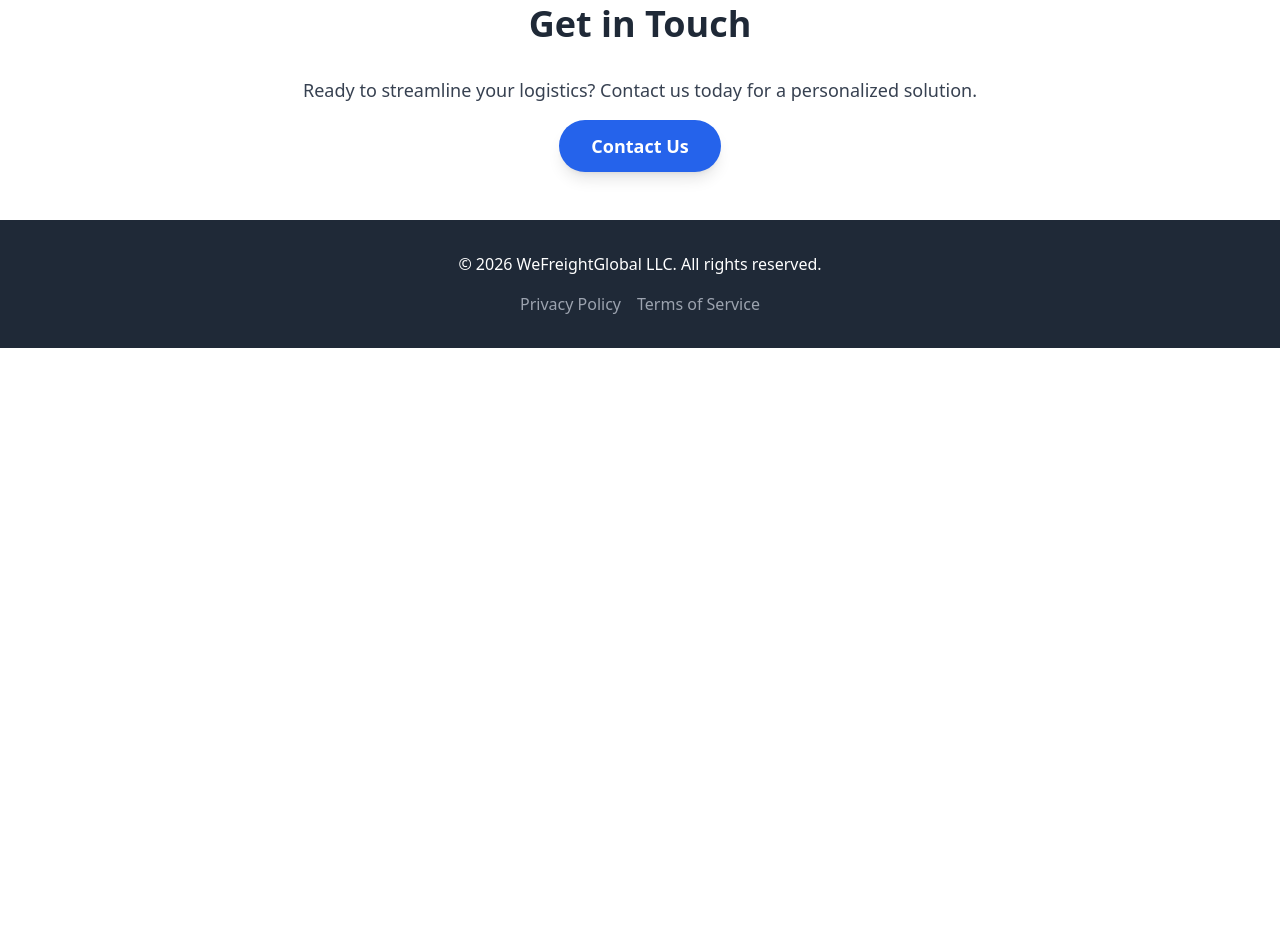
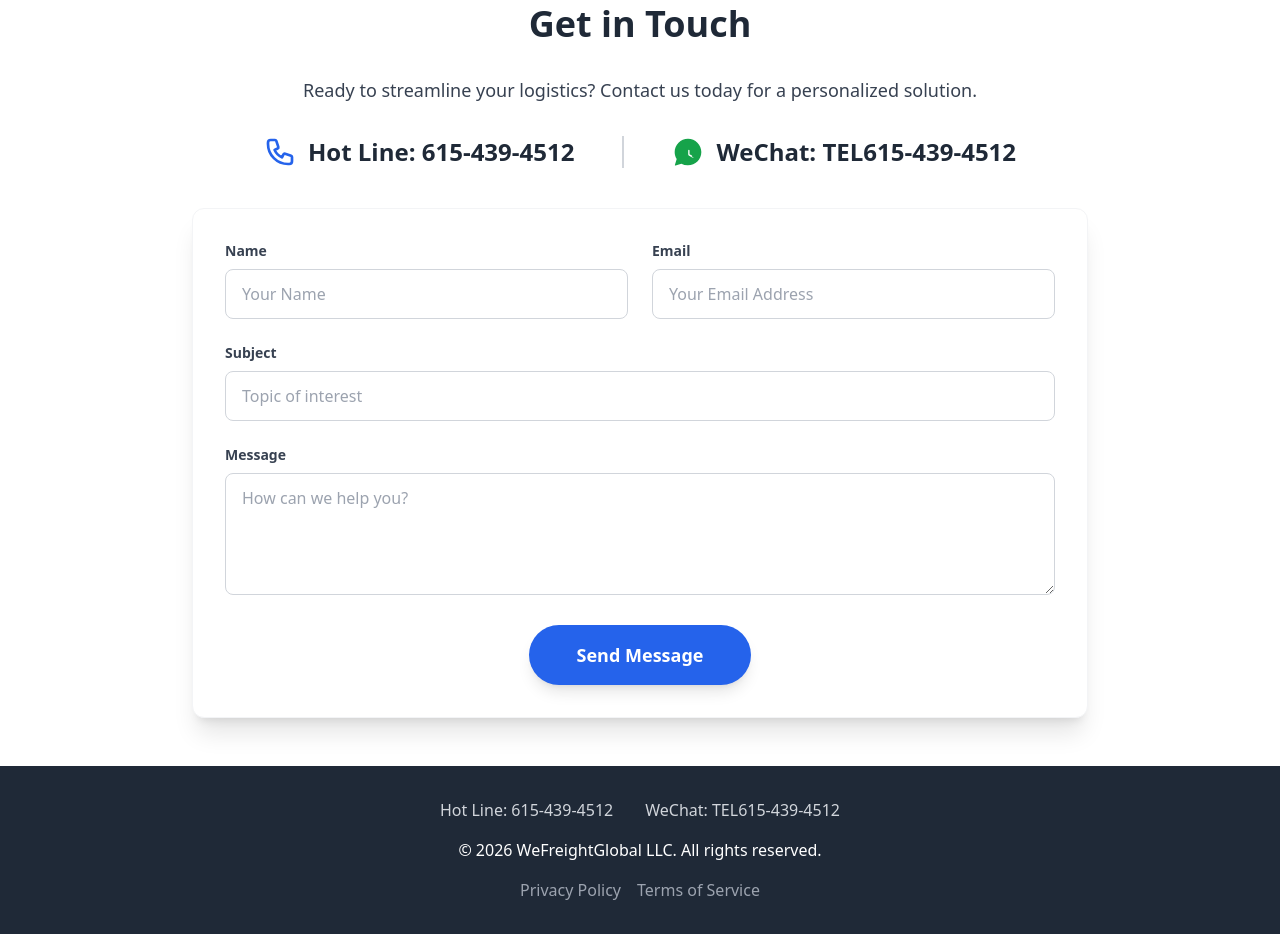
Before and after one commit to dh07312021/wefreightglobal-website, a website: page public/index.html in a window 1280 px wide. Shown: the part 1660-2594 px from the top of the page. Before the commit the page ends 2008 px from the top, so only its background shows below. Drawn offline with nearby package versions, Linux system fonts and the light colour scheme.

Commit message:
when click contact menu, move the window to message form

```diff
--- a/public/index.html
+++ b/public/index.html
@@ -5,6 +5,11 @@
 		<meta name="viewport" content="width=device-width, initial-scale=1.0" />
 		<title data-i18n-key="page_title">WeFreightGlobal LLC - Global Logistics Solutions</title>
 		<script src="https://cdn.tailwindcss.com"></script>
+		<style>
+			html {
+				scroll-behavior: smooth;
+			}
+		</style>
 	</head>
 	<body>
 		<!-- Header -->
@@ -20,7 +25,7 @@
 							<li><a href="#" class="text-gray-600 hover:text-blue-600 font-semibold" data-i18n-key="nav_home">Home</a></li>
 							<li><a href="#" class="text-gray-600 hover:text-blue-600 font-semibold" data-i18n-key="nav_services">Services</a></li>
 							<li><a href="#" class="text-gray-600 hover:text-blue-600 font-semibold" data-i18n-key="nav_about">About Us</a></li>
-							<li><a href="#" class="text-gray-600 hover:text-blue-600 font-semibold" data-i18n-key="nav_contact">Contact</a></li>
+							<li><a href="#contact" class="text-gray-600 hover:text-blue-600 font-semibold" data-i18n-key="nav_contact">Contact</a></li>
 							<li><a href="#" class="text-blue-600 hover:text-blue-800 font-semibold border-2 border-blue-600 hover:border-blue-800 px-4 py-2 rounded-md transition duration-300 ease-in-out" data-i18n-key="nav_get_a_quote">Get a Quote</a></li>
 						</ul>
 					</nav>
@@ -90,14 +95,52 @@
 
 			<section id="contact" class="mb-12 text-center">
 				<h2 class="text-4xl font-bold text-gray-800 mb-8" data-i18n-key="contact_title">Get in Touch</h2>
-				<p class="text-lg text-gray-700 mb-4" data-i18n-key="contact_desc">Ready to streamline your logistics? Contact us today for a personalized solution.</p>
-				<button class="bg-blue-600 text-white font-bold py-3 px-8 rounded-full text-lg hover:bg-blue-700 transition duration-300 ease-in-out shadow-lg" data-i18n-key="contact_cta">Contact Us</button>
+				<p class="text-lg text-gray-700 mb-8" data-i18n-key="contact_desc">Ready to streamline your logistics? Contact us today for a personalized solution.</p>
+				<div class="flex flex-col md:flex-row justify-center items-center space-y-4 md:space-y-0 md:space-x-12 mb-10">
+					<div class="flex items-center">
+						<svg class="w-8 h-8 text-blue-600 mr-3" fill="none" stroke="currentColor" viewBox="0 0 24 24" xmlns="http://www.w3.org/2000/svg"><path stroke-linecap="round" stroke-linejoin="round" stroke-width="2" d="M3 5a2 2 0 012-2h3.28a1 1 0 01.948.684l1.498 4.493a1 1 0 01-.502 1.21l-2.257 1.13a11.042 11.042 0 005.516 5.516l1.13-2.257a1 1 0 011.21-.502l4.493 1.498a1 1 0 01.684.949V19a2 2 0 01-2 2h-1C9.716 21 3 14.284 3 6V5z"></path></svg>
+						<span class="text-2xl font-bold text-gray-800" data-i18n-key="contact_hotline">Hot Line: 615-439-4512</span>
+					</div>
+					<div class="flex items-center border-l-0 md:border-l-2 md:pl-12 border-gray-300">
+						<svg class="w-8 h-8 text-green-600 mr-3" fill="currentColor" viewBox="0 0 24 24" xmlns="http://www.w3.org/2000/svg"><path d="M12.002 2C6.477 2 2 6.477 2 12.002c0 1.944.56 3.757 1.522 5.29L2.16 21.66c-.1.32.18.63.504.53l4.38-1.362A9.97 9.97 0 0 0 12.002 22c5.525 0 10.002-4.477 10.002-10.002C22.004 6.477 17.527 2 12.002 2zm4.35 13.9c-.18.18-.53.25-.8.25-.26 0-.53-.06-.75-.2l-1.93-1.07c-.45-.25-.72-.73-.72-1.25V10.9c0-.28.22-.5.5-.5s.5.22.5.5v2.73l1.75.97c.25.14.33.45.19.7-.14.25-.45.33-.7.19l-.04-.04z"/></svg>
+						<span class="text-2xl font-bold text-gray-800" data-i18n-key="contact_wechat">WeChat: TEL615-439-4512</span>
+					</div>
+				</div>
+				<div class="max-w-4xl mx-auto bg-white p-8 rounded-xl shadow-xl border border-gray-100">
+					<form id="contact-form" class="space-y-6 text-left">
+						<div class="grid grid-cols-1 md:grid-cols-2 gap-6">
+							<div>
+								<label for="name" class="block text-sm font-semibold text-gray-700 mb-2" data-i18n-key="form_name">Name</label>
+								<input type="text" id="name" name="name" required class="w-full px-4 py-3 rounded-lg border border-gray-300 focus:ring-2 focus:ring-blue-500 focus:border-transparent transition" data-i18n-placeholder-key="form_placeholder_name" placeholder="Your Name">
+							</div>
+							<div>
+								<label for="email" class="block text-sm font-semibold text-gray-700 mb-2" data-i18n-key="form_email">Email</label>
+								<input type="email" id="email" name="email" required class="w-full px-4 py-3 rounded-lg border border-gray-300 focus:ring-2 focus:ring-blue-500 focus:border-transparent transition" data-i18n-placeholder-key="form_placeholder_email" placeholder="Your Email Address">
+							</div>
+						</div>
+						<div>
+							<label for="subject" class="block text-sm font-semibold text-gray-700 mb-2" data-i18n-key="form_subject">Subject</label>
+							<input type="text" id="subject" name="subject" required class="w-full px-4 py-3 rounded-lg border border-gray-300 focus:ring-2 focus:ring-blue-500 focus:border-transparent transition" data-i18n-placeholder-key="form_placeholder_subject" placeholder="Topic of interest">
+						</div>
+						<div>
+							<label for="message" class="block text-sm font-semibold text-gray-700 mb-2" data-i18n-key="form_message">Message</label>
+							<textarea id="message" name="message" rows="4" required class="w-full px-4 py-3 rounded-lg border border-gray-300 focus:ring-2 focus:ring-blue-500 focus:border-transparent transition" data-i18n-placeholder-key="form_placeholder_message" placeholder="How can we help you?"></textarea>
+						</div>
+						<div class="text-center">
+							<button type="submit" class="bg-blue-600 text-white font-bold py-4 px-12 rounded-full text-lg hover:bg-blue-700 transition duration-300 ease-in-out shadow-lg" data-i18n-key="form_submit">Send Message</button>
+						</div>
+					</form>
+				</div>
 			</section>
 		</main>
 
 		<!-- Footer -->
 		<footer class="bg-gray-800 text-white py-8 px-4">
 			<div class="container mx-auto text-center">
+				<div class="flex flex-col md:flex-row justify-center items-center space-y-2 md:space-y-0 md:space-x-8 mb-4 text-gray-300">
+					<span data-i18n-key="contact_hotline">Hot Line: 615-439-4512</span>
+					<span data-i18n-key="contact_wechat">WeChat: TEL615-439-4512</span>
+				</div>
 				<p data-i18n-key="footer_copyright">&copy; 2026 WeFreightGlobal LLC. All rights reserved.</p>
 				<div class="flex justify-center space-x-4 mt-4">
 					<a href="#" class="text-gray-400 hover:text-white" data-i18n-key="footer_privacy">Privacy Policy</a>
@@ -130,6 +173,17 @@
 					contact_title: "Get in Touch",
 					contact_desc: "Ready to streamline your logistics? Contact us today for a personalized solution.",
 					contact_cta: "Contact Us",
+					contact_hotline: "Hot Line: 615-439-4512",
+					contact_wechat: "WeChat: TEL615-439-4512",
+					form_name: "Name",
+					form_email: "Email",
+					form_subject: "Subject",
+					form_message: "Message",
+					form_submit: "Send Message",
+					form_placeholder_name: "Your Name",
+					form_placeholder_email: "Your Email Address",
+					form_placeholder_subject: "Topic of interest",
+					form_placeholder_message: "How can we help you?",
 					footer_copyright: "&copy; 2026 WeFreightGlobal LLC. All rights reserved.",
 					footer_privacy: "Privacy Policy",
 					footer_terms: "Terms of Service"
@@ -156,6 +210,17 @@
 					contact_title: "联系我们",
 					contact_desc: "准备好优化您的物流了吗？立即联系我们，获取个性化解决方案。",
 					contact_cta: "联系我们",
+					contact_hotline: "服务热线：615-439-4512",
+					contact_wechat: "微信：TEL615-439-4512",
+					form_name: "姓名",
+					form_email: "电子邮件",
+					form_subject: "主题",
+					form_message: "留言内容",
+					form_submit: "发送留言",
+					form_placeholder_name: "您的姓名",
+					form_placeholder_email: "您的电子邮箱",
+					form_placeholder_subject: "感兴趣的主题",
+					form_placeholder_message: "我们能为您提供什么帮助？",
 					footer_copyright: "&copy; 2026 WeFreightGlobal LLC. 版权所有。",
 					footer_privacy: "隐私政策",
 					footer_terms: "服务条款"
@@ -169,10 +234,19 @@
 						if (key === 'page_title') {
 							document.title = translations[lang][key];
 						} else {
-							element.innerHTML = translations[lang][key]; // Use innerHTML for entities like &copy;
+							element.innerHTML = translations[lang][key];
 						}
 					}
 				});
+
+				// Update placeholders
+				document.querySelectorAll('[data-i18n-placeholder-key]').forEach(element => {
+					const key = element.getAttribute('data-i18n-placeholder-key');
+					if (translations[lang] && translations[lang][key]) {
+						element.placeholder = translations[lang][key];
+					}
+				});
+
 				localStorage.setItem('lang', lang);
 				updateLanguageSwitcher(lang);
 			}
@@ -183,7 +257,7 @@
 			}
 
 			document.addEventListener('DOMContentLoaded', () => {
-				const userLang = localStorage.getItem('lang') || 'en'; // Default to English
+				const userLang = localStorage.getItem('lang') || 'en';
 				setLanguage(userLang);
 
 				document.getElementById('lang-en').addEventListener('click', (e) => {
@@ -195,6 +269,21 @@
 					e.preventDefault();
 					setLanguage('zh');
 				});
+
+				// Basic form submission handler (placeholder for actual API)
+				const contactForm = document.getElementById('contact-form');
+				if (contactForm) {
+					contactForm.addEventListener('submit', (e) => {
+						e.preventDefault();
+						const formData = new FormData(contactForm);
+						const data = Object.fromEntries(formData.entries());
+
+						// For now, just show an alert. In production, this would call an API.
+						const successMsg = localStorage.getItem('lang') === 'zh' ? '留言已发送！我们会尽快联系您。' : 'Message sent! We will contact you soon.';
+						alert(successMsg);
+						contactForm.reset();
+					});
+				}
 			});
 		</script>
 	</body>
```
